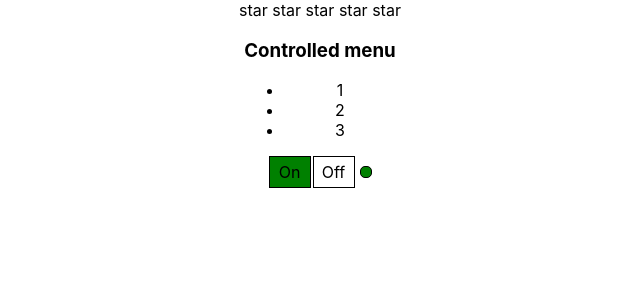
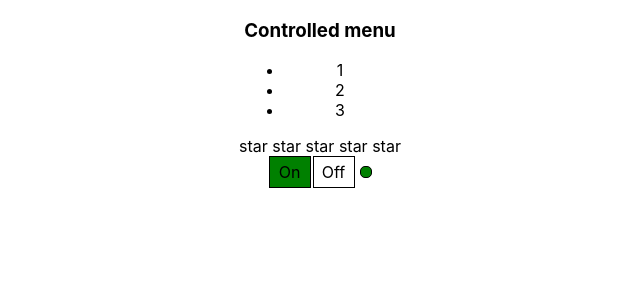
Before and after one commit to faceless49/practice, a React (Create React App) app: page / in a window 1280 px wide. Shown: the top 300 px of the page, without its empty margins (320-960 px from the left). Built offline with nearby package versions, Linux system fonts and the light colour scheme.

Commit message:
refactor with Incubator version

```diff
--- a/src/App.tsx
+++ b/src/App.tsx
@@ -1,21 +1,30 @@
 import React, {useState} from 'react';
 import './App.css';
-import {Accordion, AccordionCollapsedType} from './components/Accordion/Accordion';
+import {Accordion, } from './components/Accordion/Accordion';
 import {Rating, RatingValueType} from './components/Rating/Rating';
-import {OnOff, OnOffPropsType, onType} from './components/OnOff/OnOff';
+import {OnOff, onType} from './components/OnOff/OnOff';
 
 function App() {
   // const [value, setValue] = useState<0 | 1 | 2 | 3 | 4 | 5>(0)
 
 
   let [ratingValue, setRatingValue] = useState<RatingValueType>(0)
-  let [accordionCollapsed, setAccordionCollapsed] = useState<AccordionCollapsedType>(false)
+  let [accordionCollapsed, setAccordionCollapsed] = useState<boolean>(false)
   let [on, setOn] = useState<onType>(true) //
 
   return (
     <div className="App">
+      {/* MY VARIANT <Accordion titleValue={'Controlled menu'}
+    collapsed={accordionCollapsed} o
+    nClick={setAccordionCollapsed}/>*/}
+
+      <Accordion titleValue={'Controlled menu'}
+                 collapsed={accordionCollapsed}
+                 onChange={() => setAccordionCollapsed(!accordionCollapsed)}/>
+
+
       <Rating value={ratingValue} onClick={setRatingValue}/>
-      <Accordion titleValue={'Controlled menu'} collapsed={accordionCollapsed} onClick={setAccordionCollapsed}/>
+
       <OnOff on={on} onClick={setOn}/>
 
     </div>
--- a/src/components/Accordion/Accordion.tsx
+++ b/src/components/Accordion/Accordion.tsx
@@ -1,12 +1,15 @@
 import React from 'react';
 
-export type AccordionCollapsedType = boolean
+// export type AccordionCollapsedType = boolean ==== my variant
 
 
 type AccordionPropsType = {
   titleValue: string
-  collapsed: AccordionCollapsedType
-  onClick: (collapsed: AccordionCollapsedType) => void
+  //&===== collapsed: AccordionCollapsedType
+  //&===== My Variant onClick: (collapsed: AccordionCollapsedType) => void
+
+  collapsed: boolean
+  onChange: () => void
 }
 
 export function Accordion(props: AccordionPropsType) {
@@ -14,7 +17,7 @@ export function Accordion(props: AccordionPropsType) {
 
   return (
     <div>
-      <AccordionTitle title={props.titleValue} onClick={props.onClick} collapsed={props.collapsed}/>
+      <AccordionTitle title={props.titleValue} onChange={props.onChange} /*collapsed={props.collapsed}*//>
       {!props.collapsed && <AccordionBody/>}
     </div>
   )
@@ -23,15 +26,14 @@ export function Accordion(props: AccordionPropsType) {
 
 type AccordionTitlePropsType = {
   title: string
-  collapsed: AccordionCollapsedType
-  onClick: (collapsed: AccordionCollapsedType) => void
+  // &===== collapsed: AccordionCollapsedType
+  onChange: () => void
 }
 
 
 function AccordionTitle(props: AccordionTitlePropsType) {
-  return <h3 onClick={() => {
-    props.onClick(!props.collapsed)
-  }}>{props.title}</h3>
+  return <h3 onClick={props.onChange/*&===== (!props.collapsed)*/
+  }>{props.title}</h3>
 
 }
 
```
